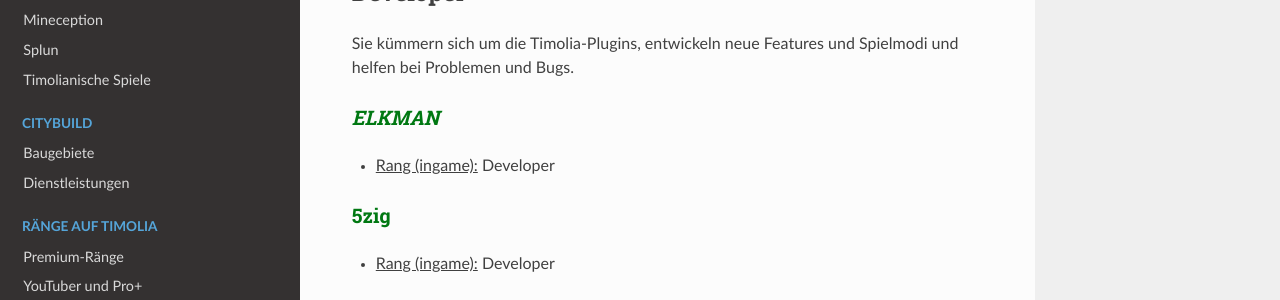
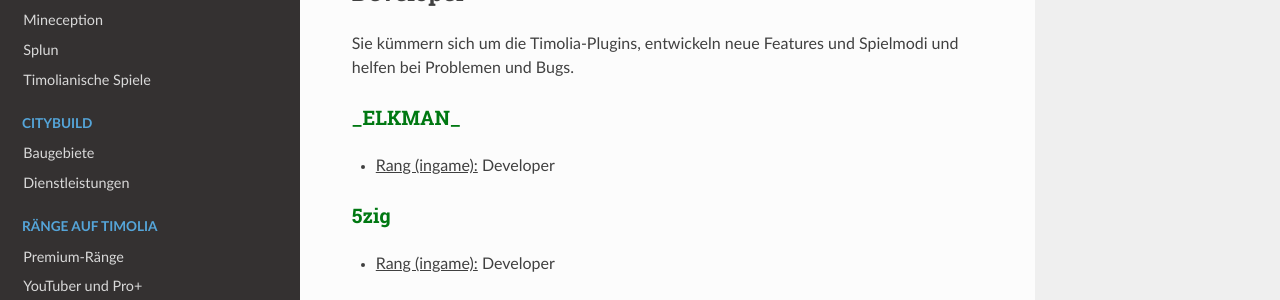
Before and after one commit to TimoliaDE/HowTo, an MkDocs documentation site: the page built from docs/team/members.md, in a window 1280 px wide and 900 px high, scrolled down 2873 px. Shown: the part 156-456 px from the top of the window. Built offline with MkDocs 1.6.1, drawn with Linux system fonts in a browser that asks for light colours; nearby versions of some CDN libraries; old or Windows-style settings are respelled for this version of MkDocs.

Commit message:
fix month and underscores of _ELKMAN_

```diff
--- a/docs/team/members.md
+++ b/docs/team/members.md
@@ -92,7 +92,7 @@ Moderatoren kümmern sich um das reibungslose Spielererlebnis der verschiedenen
 
 Sie kümmern sich um die Timolia-Plugins, entwickeln neue Features und Spielmodi und helfen bei Problemen und Bugs.
 
-### <strong><span style="color:#007812">_ELKMAN_</span></strong>
+### <strong><span style="color:#007812">\_ELKMAN\_</span></strong>
 - <u>Rang (ingame):</u> Developer
 
 ### <strong><span style="color:#007812">5zig</span></strong>
```
